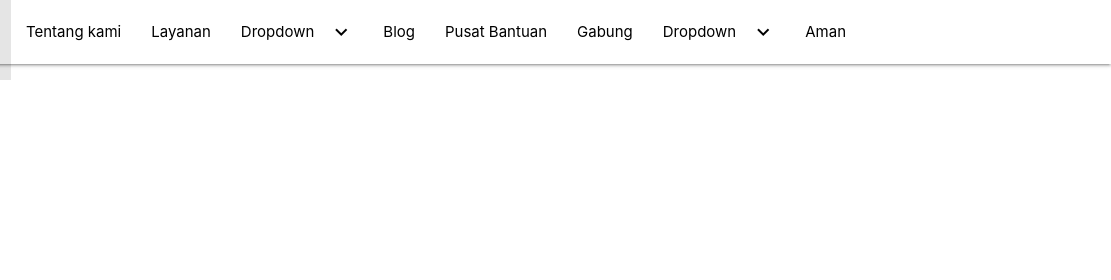
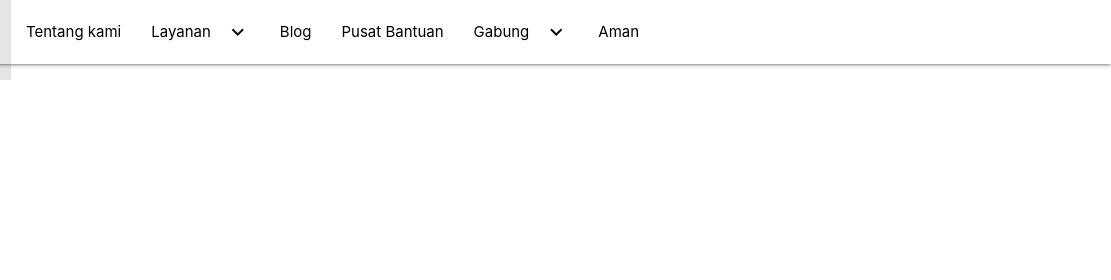
Before and after one commit to diyahanggraeny/diyahanggraeny75.github.io, a plain HTML site: page index.html in a window 1280 px wide. Shown: the top 280 px of the page, 169-1280 px from the left. Drawn offline with nearby package versions, Linux system fonts and the light colour scheme.

Commit message:
Update index.html

```diff
--- a/index.html
+++ b/index.html
@@ -19,12 +19,10 @@
           <ul id="nav-mobile" class="center hide-on-med-and-down">
             <li><a href="#"><a><img src="img2/gojek.png" height="80" width="150" class="logo valign-wrapper"></a></li>
             <li><a href="#">Tentang kami</a></li>
-            <li><a href="#">Layanan</a></li>
-            <li><a class="dropdown-trigger" href="#!" data-target="dropdown1">Dropdown<i class="material-icons right">expand_more</i></a></li>
+            <li><a class="dropdown-trigger" href="#!" data-target="dropdown1">Layanan<i class="material-icons right">expand_more</i></a></li>
             <li><a href="#">Blog</a></li>
             <li><a href="#">Pusat Bantuan</a></li>
-            <li><a href="#">Gabung</a></li>
-            <li><a class="dropdown-trigger" href="#!" data-target="dropdown2">Dropdown<i class="material-icons right">expand_more</i></a></li>
+            <li><a class="dropdown-trigger" href="#!" data-target="dropdown2">Gabung<i class="material-icons right">expand_more</i></a></li>
             <li><a href="#">Aman</a></li>
           </ul>
         </div>
@@ -142,3 +140,11 @@
     }
 </script>
 </body>
+
+    autoplay()
+    function autoplay() {
+        $('.carousel').carousel('next');
+        setTimeout(autoplay, 4500);
+    }
+</script>
+</body>
```
